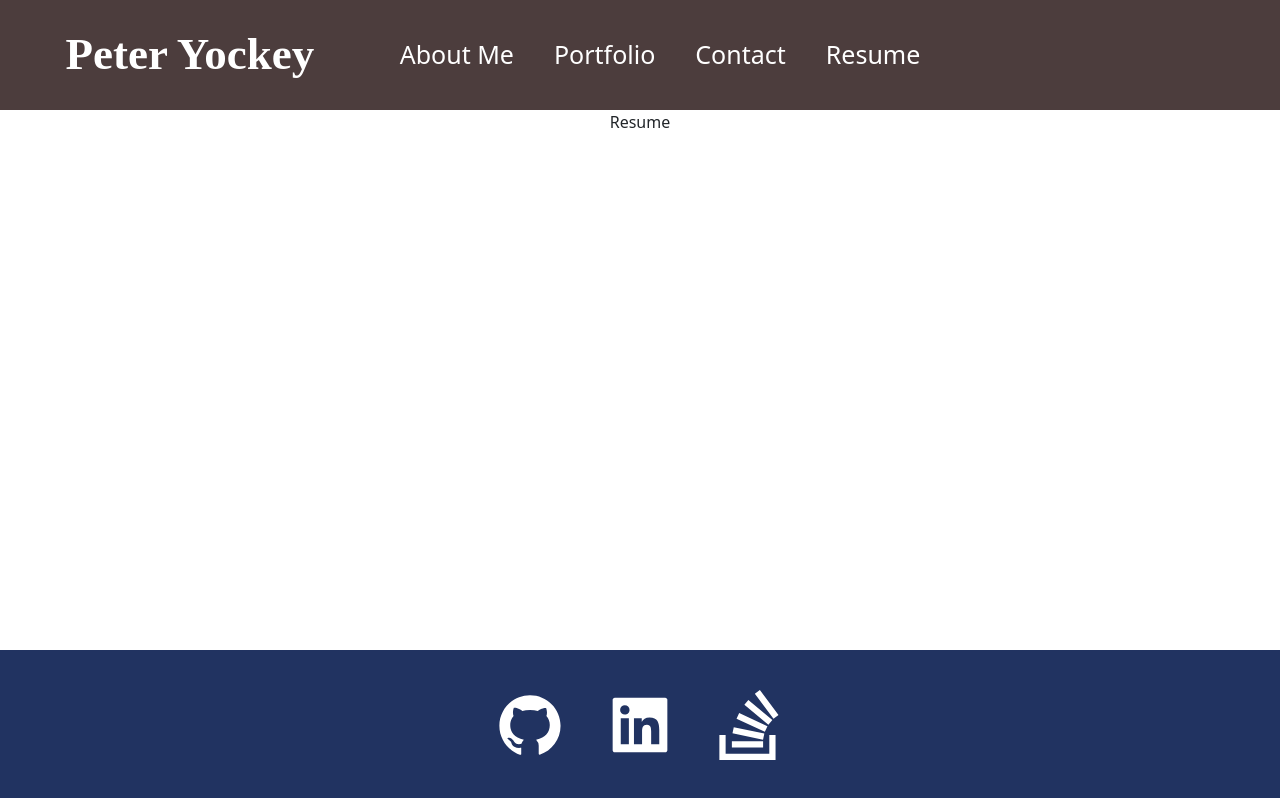
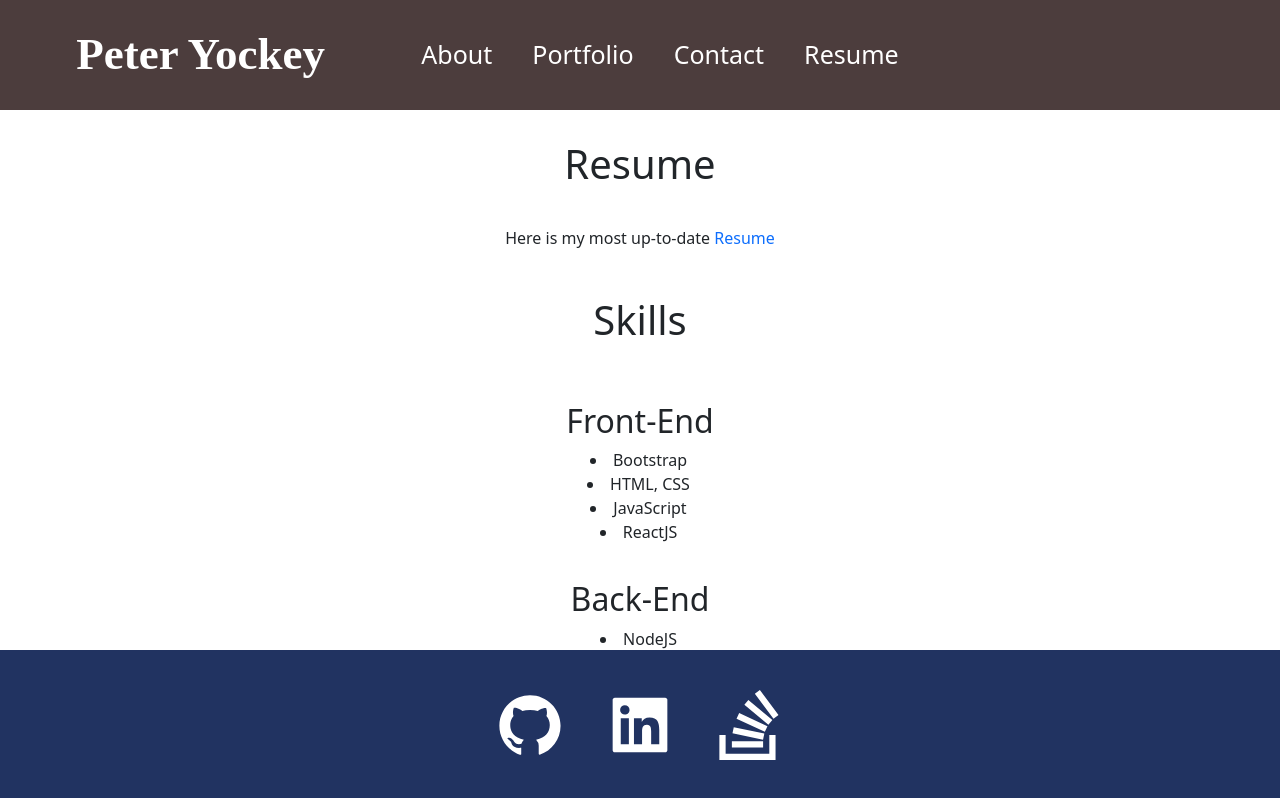
Before and after one commit to YockaFlocka/react-portfolio, a React (Create React App) app: page /resume in a window 1280 px wide. Built offline with nearby package versions, Linux system fonts and the light colour scheme.

Commit message:
added resume page

```diff
--- a/src/Pages/Resume.js
+++ b/src/Pages/Resume.js
@@ -1,9 +1,36 @@
-import React from 'react'
+import React from "react";
+import "../styles/Resume.css";
 
 function Resume() {
   return (
-    <div>Resume</div>
-  )
+    <div className="resume">
+      <h1> Resume </h1>
+      <p>
+        Here is my most up-to-date <a href="https://drive.google.com/file/d/1wWtk_5FqAz62Jm9Kc8NRMwvuYXFbyYRQ/view?usp=sharing"> Resume</a>
+      </p>
+      <h1> Skills </h1>
+      <h2> Front-End </h2>
+      <div className="list1">
+        <ul>
+          <li>Bootstrap</li>
+          <li>HTML, CSS</li>
+          <li>JavaScript</li>
+          <li>ReactJS</li>
+        </ul>
+      </div>
+      <h2> Back-End </h2>
+      <div className="list2">
+        <ul>
+          <li>NodeJS</li>
+          <li>ExpressJS</li>
+          <li>MS SQL</li>
+          <li>MySQL</li>
+          <li>MongoDB</li>
+          <li>Java</li>
+        </ul>
+      </div>
+    </div>
+  );
 }
 
-export default Resume
+export default Resume;
--- a/src/components/Header.js
+++ b/src/components/Header.js
@@ -22,7 +22,7 @@ function Header() {
 
       <div className="links">
         <Link to="/" id="name"> Peter Yockey </Link>
-        <Link to="/" className="navs"> About Me </Link>
+        <Link to="/" className="navs"> About </Link>
         <Link to="/portfolio" className="navs"> Portfolio </Link>
         <Link to="/contact" className="navs"> Contact </Link>
         <Link to="/resume" className="navs"> Resume </Link>
--- /dev/null
+++ b/src/styles/Resume.css
@@ -0,0 +1,19 @@
+.resume h1 {
+  padding: 30px;
+}
+
+.resume h2 {
+  padding-top: 20px;
+}
+
+.list1 {
+    list-style-position: inside;
+    text-align: center;
+    margin-right: 35px;
+}
+
+.list2 {
+    list-style-position: inside;
+    text-align: center;
+    margin-right: 35px;
+}
```
